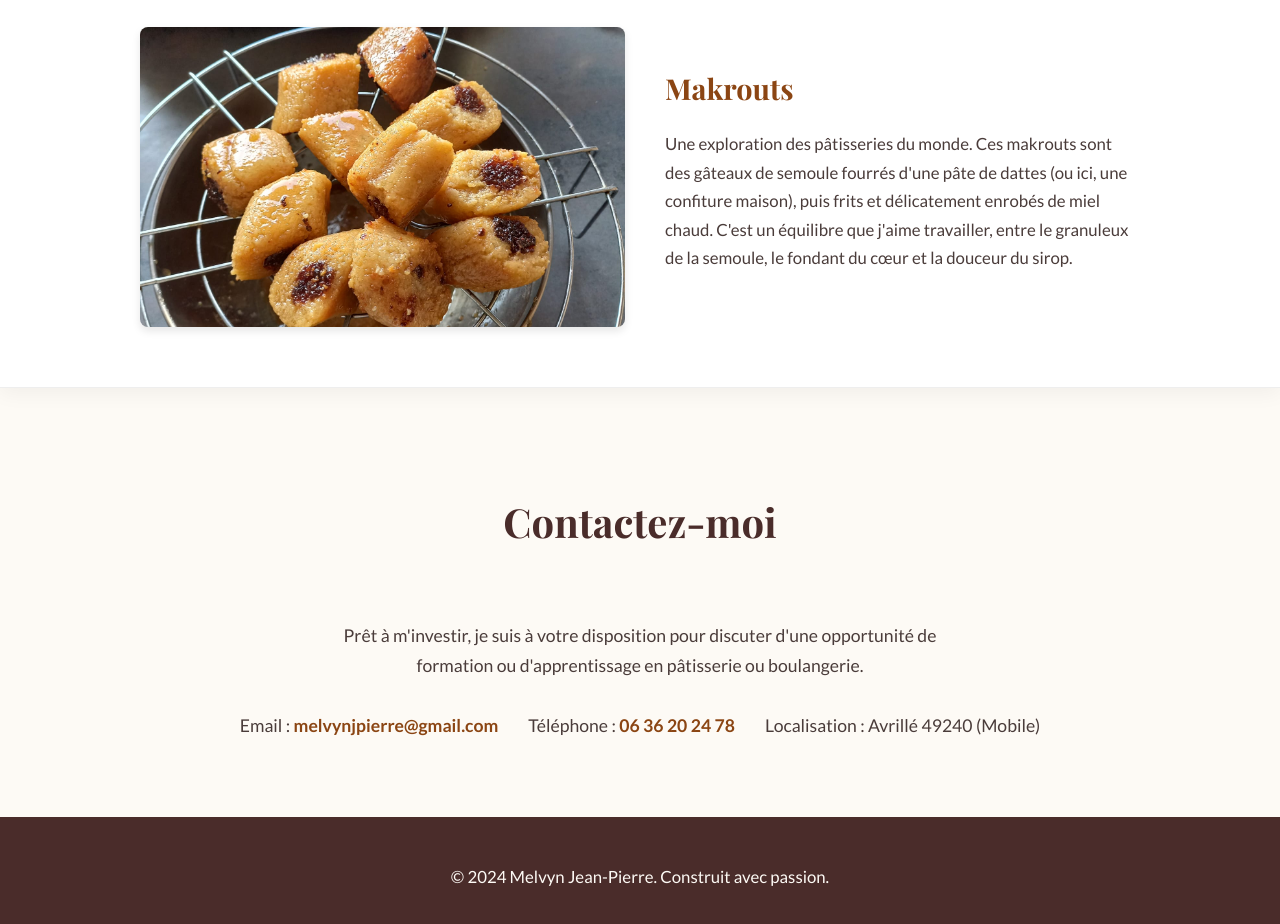
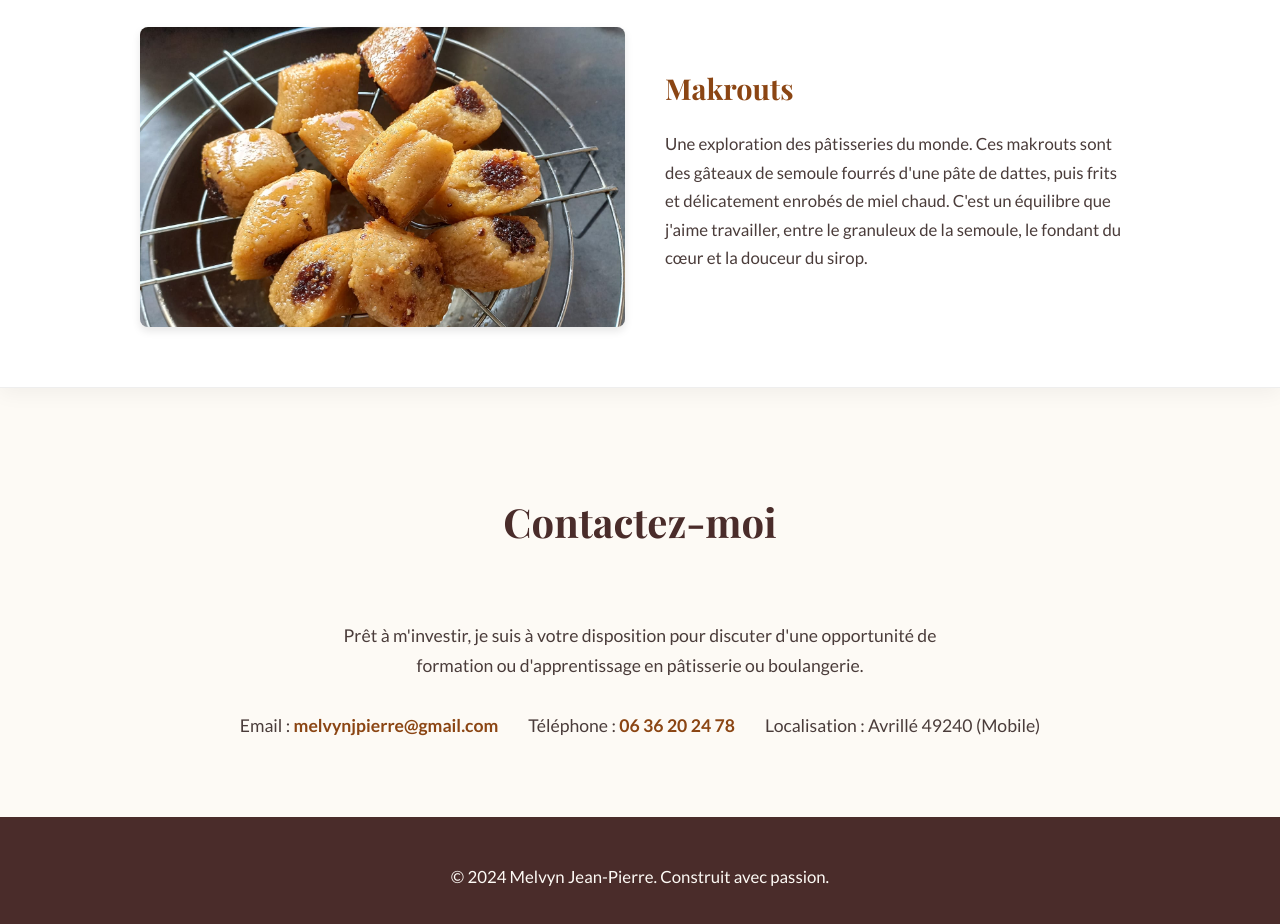
Before and after one commit to melvyn-patisserie/49, a plain HTML site: page index.html in a window 1280 px wide. Shown: the part 2320-3244 px from the top of the page. Drawn offline with nearby package versions, Linux system fonts and the light colour scheme.

Commit message:
Update index.html

```diff
--- a/index.html
+++ b/index.html
@@ -415,7 +415,7 @@
                         <div class="dish-info">
                             <h3>Makrouts</h3>
                             <p>
-                                Une exploration des pâtisseries du monde. Ces makrouts sont des gâteaux de semoule fourrés d'une pâte de dattes (ou ici, une confiture maison), puis frits et délicatement enrobés de miel chaud. C'est un équilibre que j'aime travailler, entre le granuleux de la semoule, le fondant du cœur et la douceur du sirop.
+                                Une exploration des pâtisseries du monde. Ces makrouts sont des gâteaux de semoule fourrés d'une pâte de dattes, puis frits et délicatement enrobés de miel chaud. C'est un équilibre que j'aime travailler, entre le granuleux de la semoule, le fondant du cœur et la douceur du sirop.
                             </p>
                         </div>
                     </div>
```
